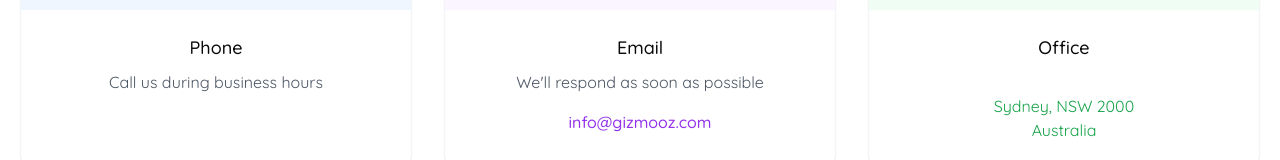
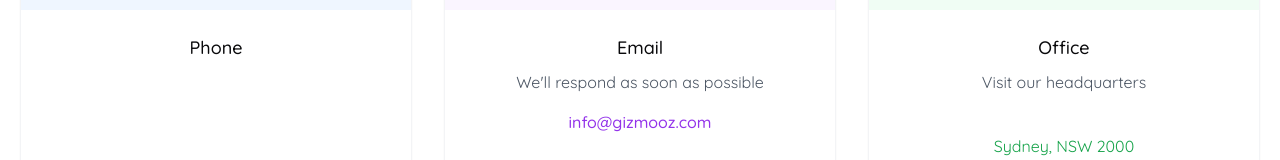
Before and after one commit to felixxplor/ecommerce-website, a Next.js app: page /contact-us in a window 1280 px wide. Shown: the part 427-587 px from the top of the page. Built offline with nearby package versions, Linux system fonts and the light colour scheme; no server answers.

Commit message:
Fix minor issues

```diff
--- a/src/app/page.tsx
+++ b/src/app/page.tsx
@@ -218,7 +218,7 @@ export default function ResponsiveHomePage() {
                           <div className="text-sm sm:text-3xl md:text-4xl lg:text-5xl font-normal max-w-[500px]">
                             {banner.title}
                           </div>
-                          <div className="text-xs sm:text-base md:text-lg font-normal max-w-[400px] mx-auto mt-2 sm:mt-6 md:mt-10 hidden sm:block">
+                          <div className="text-xs sm:text-base md:text-lg font-normal max-w-[400px] mx-auto mt-2 sm:mt-6 md:mt-10 sm:block">
                             {banner.description}
                           </div>
                         </div>
@@ -227,7 +227,7 @@ export default function ResponsiveHomePage() {
                             buttonVariants({
                               size: 'sm', // Default size for mobile
                               className:
-                                'mx-auto !w-auto !min-w-0 bg-transparent !border-0 sm:!border sm:!border-white !rounded-full !mt-auto !font-bold sm:hover:!bg-white sm:hover:!text-black !transition-colors !duration-300 !whitespace-nowrap !shadow-none',
+                                'mx-auto !w-auto !min-w-0 bg-transparent sm:!border sm:!border-white !rounded-full !mt-auto !font-bold sm:hover:!bg-white sm:hover:!text-black !transition-colors !duration-300 !whitespace-nowrap !shadow-none',
                             }),
                             '!text-xs !px-2 !py-0.5', // Mobile (default)
                             'sm:!text-sm sm:!px-3 sm:!py-1.5 sm:!shadow-sm', // Small screens - add shadow back
--- a/src/client/contact-us.tsx
+++ b/src/client/contact-us.tsx
@@ -121,7 +121,7 @@ export default function ContactUs() {
             </div>
             <CardContent className="p-6 text-center">
               <h3 className="font-medium text-lg mb-2">Phone</h3>
-              <p className="text-gray-600 mb-4">Call us during business hours</p>
+              {/* <p className="text-gray-600 mb-4">Call us during business hours</p> */}
               {/* <a
                 href="tel:1300123456"
                 className="text-blue-600 hover:text-blue-800 transition-colors font-medium"
@@ -153,7 +153,7 @@ export default function ContactUs() {
             </div>
             <CardContent className="p-6 text-center">
               <h3 className="font-medium text-lg mb-2">Office</h3>
-              {/* <p className="text-gray-600 mb-4">Visit our headquarters</p> */}
+              <p className="text-gray-600 mb-4">Visit our headquarters</p>
               <address className="text-green-600 not-italic">
                 {/* 123 Tech Avenue */}
                 <br />
```
